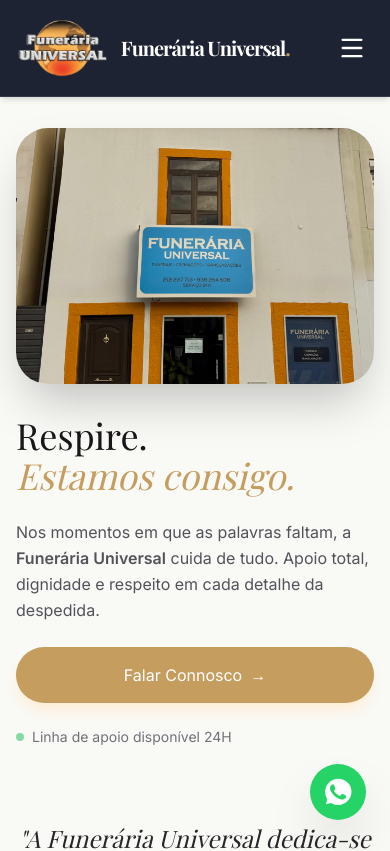
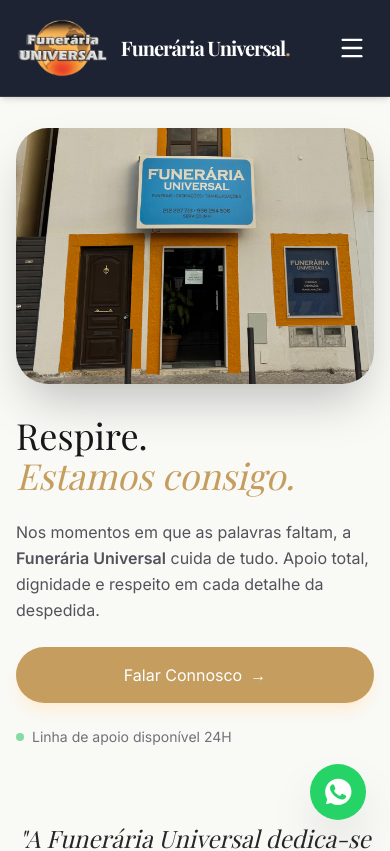
Before and after one commit to filipegmt/universal-app, a React (Vite) app: page / in a window 390 px wide. Shown: the top 851 px of the page. Built offline with nearby package versions, Linux system fonts and the light colour scheme.

Commit message:
Correção imagem hero mobile e desktop

```diff
--- a/src/components/Hero.jsx
+++ b/src/components/Hero.jsx
@@ -43,7 +43,7 @@
             <img
               src={funerariaUniversal}
               alt="Paz e Conforto"
-              className="w-full h-64 md:h-[600px] object-cover rounded-[2rem] shadow-2xl transition duration-1000"
+              className="w-full h-64 md:h-[600px] object-cover object-[50%_75%] md:object-bottom rounded-[2rem] shadow-2xl transition duration-1000"
             />
           </div>
         </div>
```
